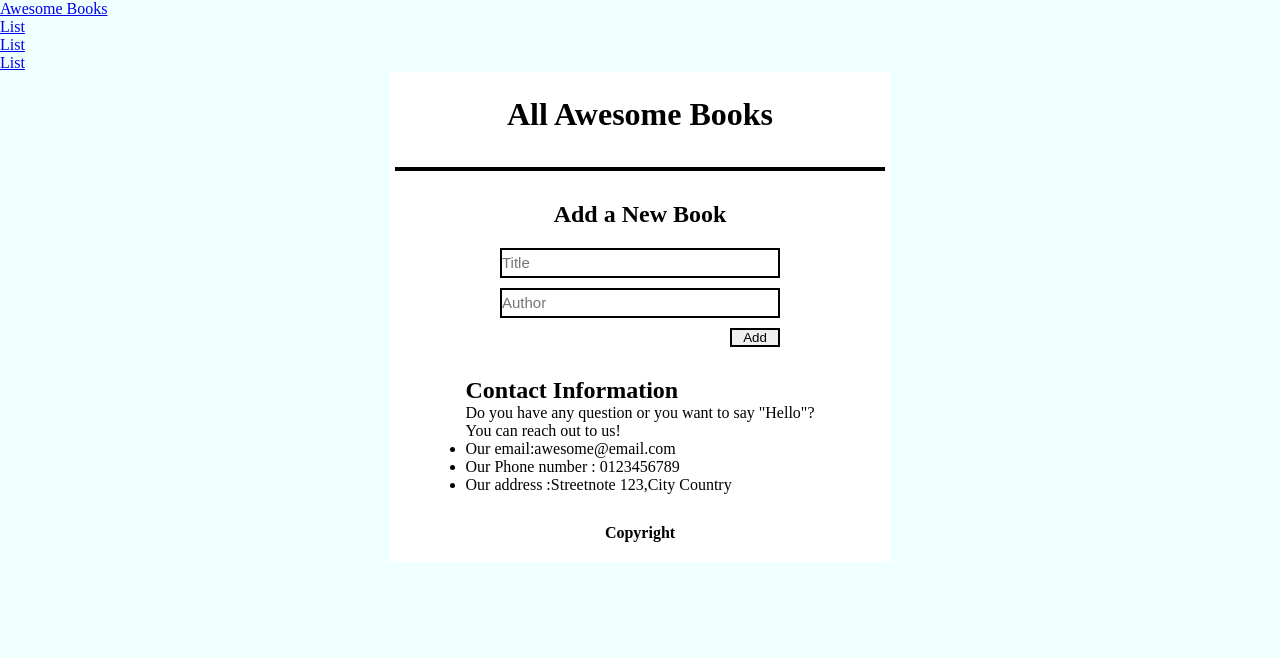
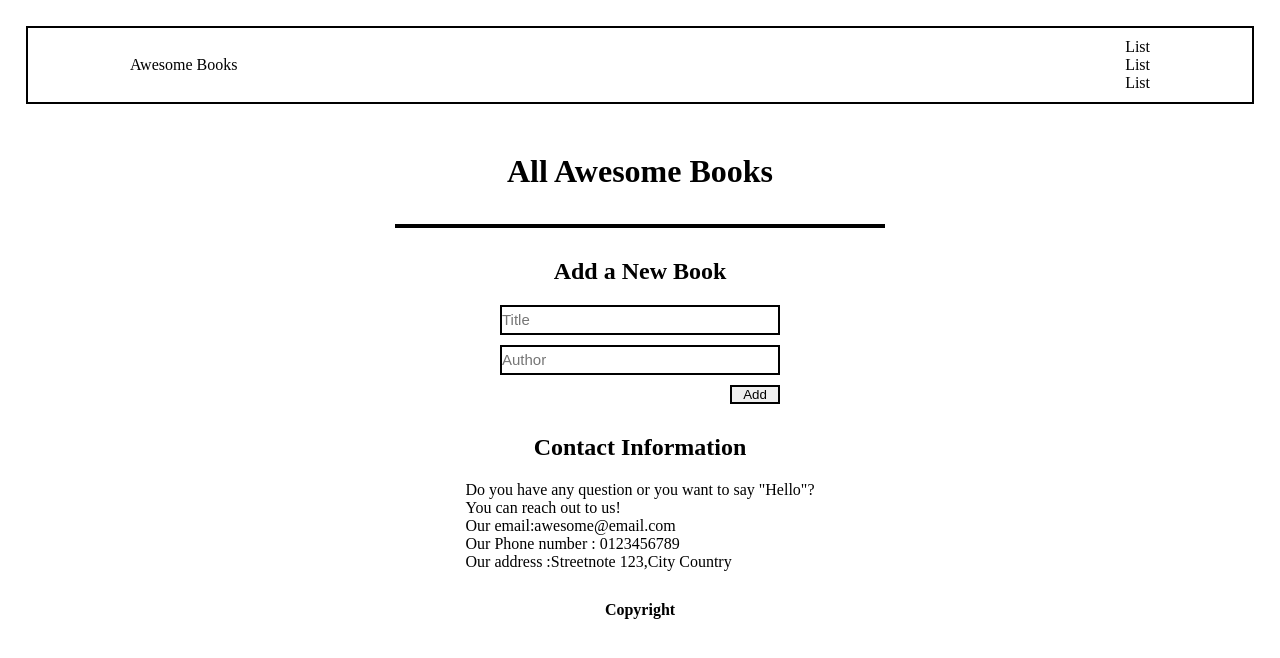
Before and after one commit to muskan2532150/Awesome_books, a website with bundled scripts: page index.html in a window 1280 px wide. Built offline with nearby package versions, Linux system fonts and the light colour scheme.

Commit message:
updated CSS for NAV feature

```diff
--- a/style.css
+++ b/style.css
@@ -4,9 +4,31 @@
   box-sizing: border-box;
 }
 
+a{
+  text-decoration: none;
+  color: black ;
+}
+
+li{
+  list-style: none;
+}
+
 body {
-  background-color: azure;
+  background-color: white
 }
+
+.nav-bar{
+  display: flex;
+  justify-content: space-between;
+  padding: 10px 8%;
+  background-color: white;
+  align-items: center;
+  border: 2px solid black;
+  margin: 2%;
+}
+
+
+
 
 .book-awesome {
   width: 500px;
@@ -83,3 +105,17 @@ input::placeholder {
   outline: none;
   border: 2px solid black;
 }
+
+/* active */
+.active {
+  display: block;
+  }
+/* Contact*/
+#contact {
+
+}
+
+#contact h2 {
+text-align: center;
+padding-bottom:20px
+}
```
